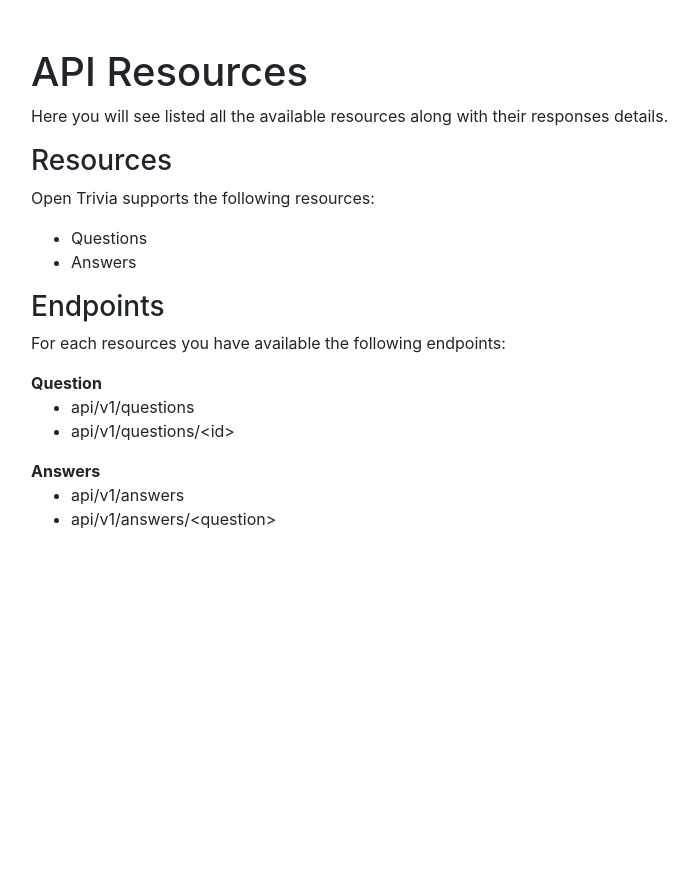
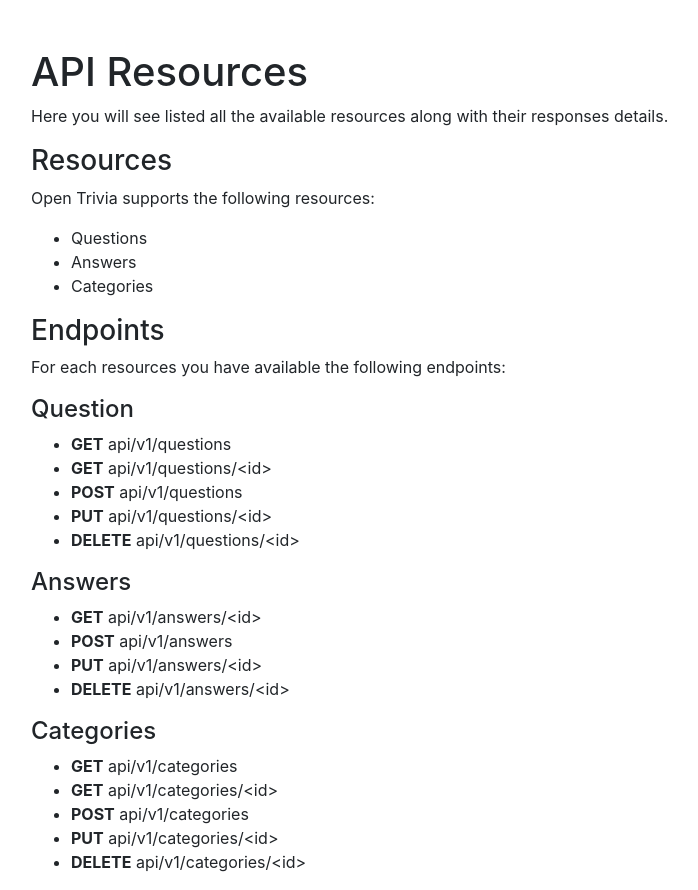
Before and after one commit to PyBites-Open-Source/questionnaire-api, a Flask app: page /developer in a window 1280 px wide. Shown: the whole page, without its empty margins (54-752 px from the left). Before the commit the page ends 529 px from the top, so only its background shows below. Run offline with Flask 2, Linux system fonts and the light colour scheme; parts of the project's set-up code (start-up, migrations or seed data) failed here and were passed over; some libraries are stand-ins or nearby versions.

Commit message:
updated developer.html with available resources & endpoints

```diff
--- a/src/app/templates/developer.html
+++ b/src/app/templates/developer.html
@@ -14,19 +14,53 @@
     <ul>
         <li>Questions</li>
         <li>Answers</li>
+        <li>Categories</li>
     </ul>
 
     <h3>Endpoints</h3>
     <p>For each resources you have available the following endpoints:</p>
-    <strong>Question</strong>
+    <h4>Question</h4>
     <ul>
-        <li>api/v1/questions</li>
-        <li>api/v1/questions/&lt;id&gt;</li>
+        <li><strong>GET</strong> api/v1/questions</li>
+        <li><strong>GET</strong> api/v1/questions/&lt;id&gt;</li>
+        <li><strong>POST</strong> api/v1/questions</li>
+        <li><strong>PUT</strong> api/v1/questions/&lt;id&gt;</li>
+        <li><strong>DELETE</strong> api/v1/questions/&lt;id&gt;</li>
     </ul>
-    <strong>Answers</strong>
+    <h4>Answers</h4>
     <ul>
-        <li>api/v1/answers</li>
-        <li>api/v1/answers/&lt;question&gt;</li>
+        <li><strong>GET</strong> api/v1/answers/&lt;id&gt;</li>
+        <li><strong>POST</strong> api/v1/answers</li>
+        <li><strong>PUT</strong> api/v1/answers/&lt;id&gt;</li>
+        <li><strong>DELETE</strong> api/v1/answers/&lt;id&gt;</li>
+    </ul>
+    <h4>Categories</h4>
+    <ul>
+        <li><strong>GET</strong> api/v1/categories</li>
+        <li><strong>GET</strong> api/v1/categories/&lt;id&gt;</li>
+        <li><strong>POST</strong> api/v1/categories</li>
+        <li><strong>PUT</strong> api/v1/categories/&lt;id&gt;</li>
+        <li><strong>DELETE</strong> api/v1/categories/&lt;id&gt;</li>
     </ul>
 </div>
 {% endblock content %}
+
+<!--
+    Questions
+        Get all Questions
+        Get Question
+        Create new Question
+        Update Question
+        Delete Question
+    Answers
+        Get Answer
+        Create new Answer
+        Update Answer
+        Delete Answer
+    Categories
+        Get all Categories
+        Get Category
+        Create new Category
+        Update Category
+        Delete Category
+-->
```
